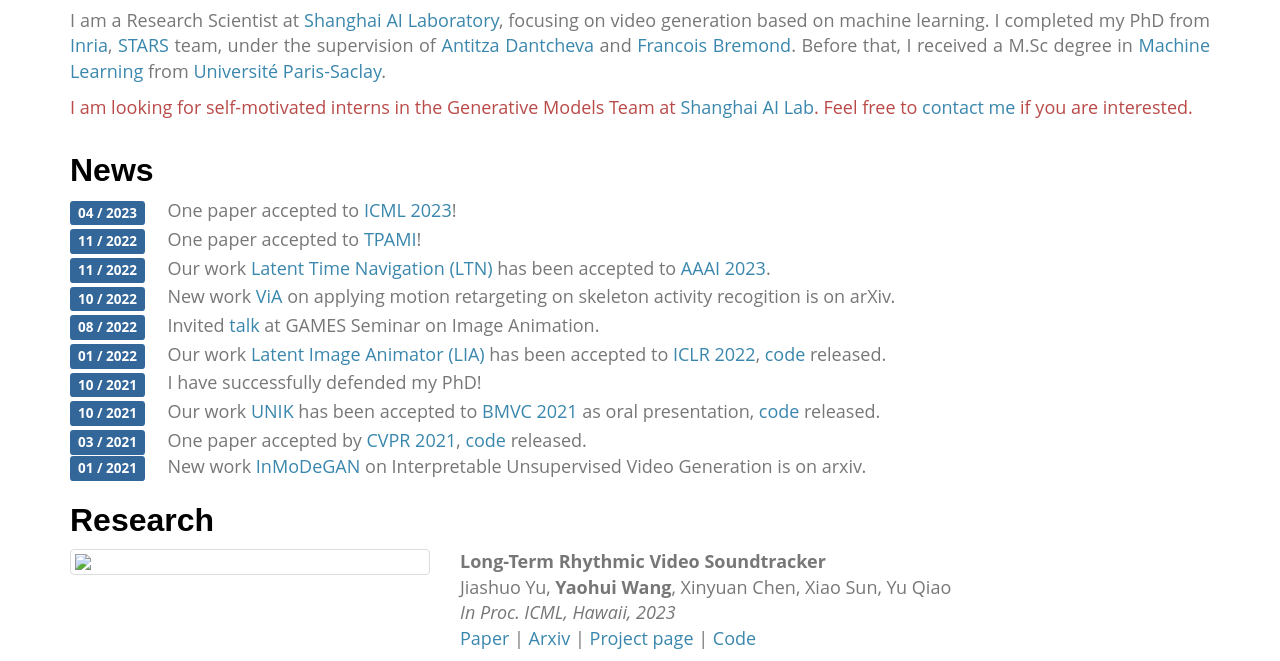
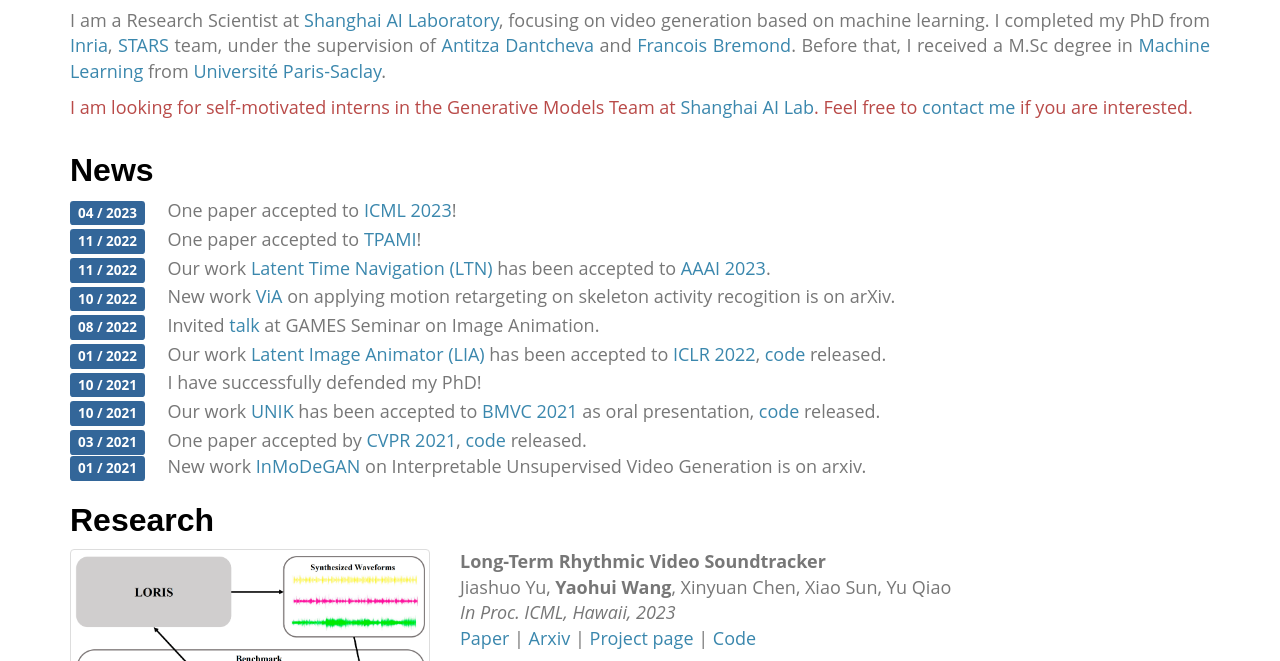
Before and after one commit to wyhsirius/wyhsirius.github.io, a plain HTML site: page index.html in a window 1280 px wide. Shown: the part 291-952 px from the top of the page. Drawn offline with Linux system fonts and the light colour scheme; files whose address does not match are found by name; a web font is replaced by a local one.

Commit message:
Update index.html

```diff
--- a/index.html
+++ b/index.html
@@ -305,7 +305,7 @@
 	<div class="row">
               <div class="col-xs-10 col-sm-4 col-md-4">
                 <a class="thumbnail">
-                 <img src="img/loris.pdf">
+                 <img src="img/loris.png">
                 </a>
               </div>
               <div class="col-xs-12 col-sm-8 col-md-8">
```
